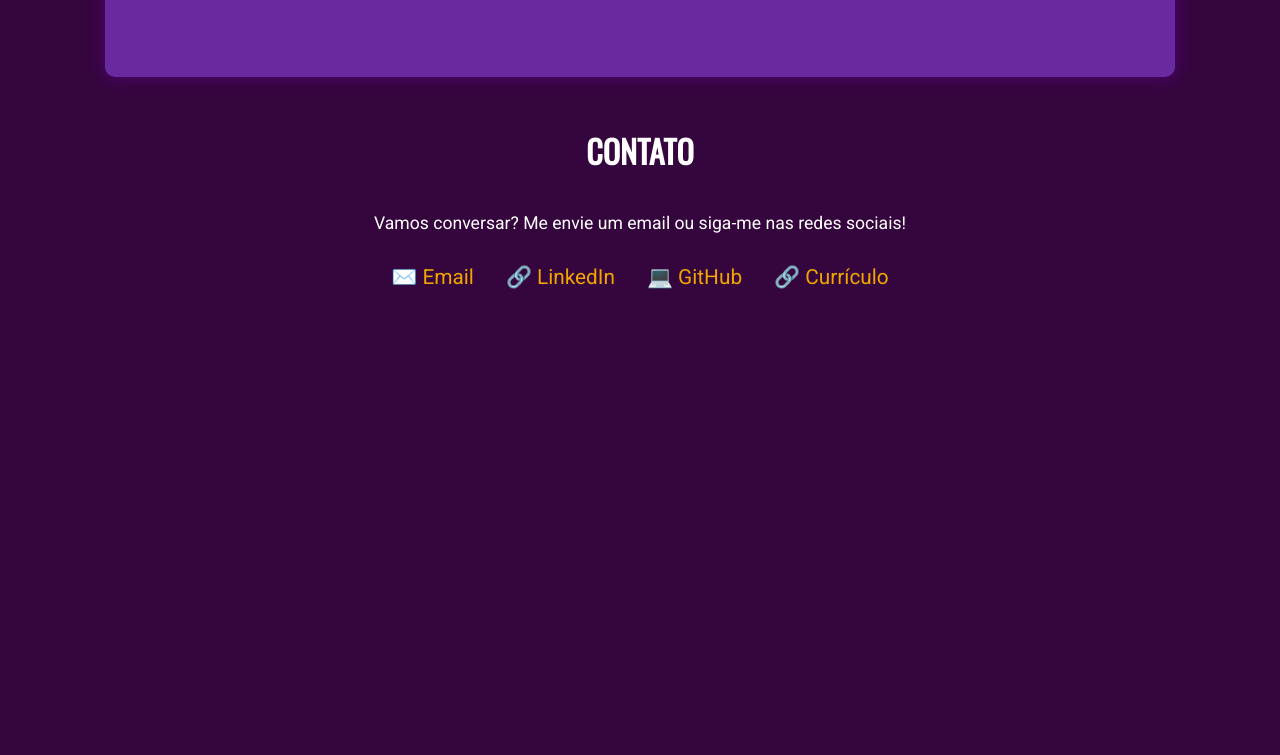
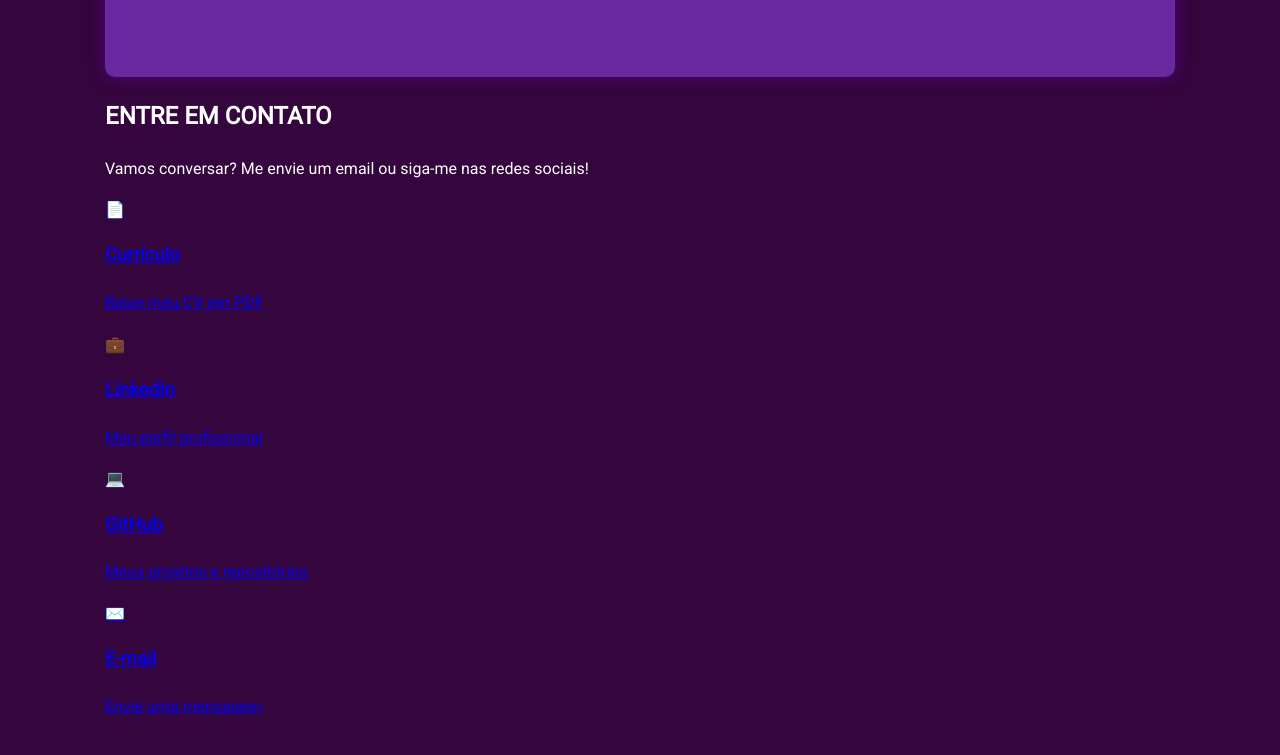
Before and after one commit to Tayna-Costa/Portifolio, a plain HTML site: page index.html in a window 1280 px wide. Shown: the part 1891-2646 px from the top of the page. Before the commit the page ends 2245 px from the top, so only its background shows below. Drawn offline with nearby package versions, Linux system fonts and the light colour scheme.

Commit message:
Update index.html

```diff
--- a/index.html
+++ b/index.html
@@ -6,8 +6,6 @@
 <title>Do Código à Inovação!</title>
 <link rel="icon" type="image/x-icon" href="img/favicon.ico.jpeg">
 <link rel="stylesheet" href="styles.css" />
-<style>
-</style>
 </head>
 <body>
 
@@ -89,7 +87,6 @@
                     <button class="btn-cert" type="button" aria-label="Visualizar certificado Computação Fundamentos">Visualizar Certificado</button>
                 </article>
             </li>
-            </li>
             <li class="carousel-slide">
                 <article class="cert-card"
                 data-link="img/industria 4.0.pdf" tabindex="0">
@@ -161,6 +158,7 @@
                     <p>GYN Cursos</p>
                     <button class="btn-cert" type="button" aria-label="Visualizar certificado Lógica de Programação">Visualizar Certificado</button>
                 </article>
+            </li>
         </ul>
     </div>
     <button class="carousel-button prev">❮</button>
@@ -168,16 +166,40 @@
 </div>
     </section>
 
-    <section id="contato" aria-label="Contato">
-        <h2 style="text-align:center; margin:3rem 0 2rem; font-family: 'Oswald', sans-serif; font-size: 2rem;">CONTATO</h2>
-        <p style="text-align:center; font-size: 1.1rem; max-width: 600px; margin: 0 auto 1.5rem;">
-          Vamos conversar? Me envie um email ou siga-me nas redes sociais!
-        </p>
-        <div style="display:flex; justify-content:center; gap:2rem; font-size:1.3rem;">
-            <a href="mailto:tayna.cristina215@gmail.com" style="color:#f0a500; text-decoration:none;" aria-label="Enviar e-mail para Tayná">✉️ Email</a>
-            <a href="https://www.linkedin.com/in/tayn%C3%A1-costa-25231b347/" target="_blank" rel="noopener" style="color:#f0a500; text-decoration:none;" aria-label="LinkedIn de Tayná">🔗 LinkedIn</a>
-            <a href="https://github.com/Tayna-Costa" target="_blank" rel="noopener" style="color:#f0a500; text-decoration:none;" aria-label="GitHub de Tayná">💻 GitHub</a>
-            <a href="img/Currículo.pdf" target="_blank" rel="noopener" style="color:#f0a500; text-decoration:none;" aria-label="Currículo Tayná">🔗 Currículo</a>
+    <section id="contato" aria-label="Contato e Redes">
+        <div class="contact-header">
+            <h2>ENTRE EM CONTATO</h2>
+            <p>Vamos conversar? Me envie um email ou siga-me nas redes sociais!</p>
+        </div>
+        <div class="contact-cards-container">
+            <a href="img/Currículo.pdf" target="_blank" rel="noopener" class="card-link">
+                <div class="card-rede">
+                    <span class="icone-rede">📄</span>
+                    <h3>Currículo</h3>
+                    <p>Baixe meu CV em PDF</p>
+                </div>
+            </a>
+            <a href="https://www.linkedin.com/in/tayn%C3%A1-costa-25231b347/" target="_blank" rel="noopener" class="card-link">
+                <div class="card-rede">
+                    <span class="icone-rede">💼</span>
+                    <h3>LinkedIn</h3>
+                    <p>Meu perfil profissional</p>
+                </div>
+            </a>
+            <a href="https://github.com/Tayna-Costa" target="_blank" rel="noopener" class="card-link">
+                <div class="card-rede">
+                    <span class="icone-rede">💻</span>
+                    <h3>GitHub</h3>
+                    <p>Meus projetos e repositórios</p>
+                </div>
+            </a>
+            <a href="mailto:tayna.cristina215@gmail.com" class="card-link">
+                <div class="card-rede">
+                    <span class="icone-rede">✉️</span>
+                    <h3>E-mail</h3>
+                    <p>Envie uma mensagem</p>
+                </div>
+            </a>
         </div>
     </section>
 </main>
@@ -279,7 +301,6 @@ prevButton.addEventListener('click', () => {
             moveToSlide(carouselTrack, currentSlideIndex);
         }
     });
-
 </script>
 </body>
 </html>
```
Lines whose indentation alone changed are shown as unchanged.
